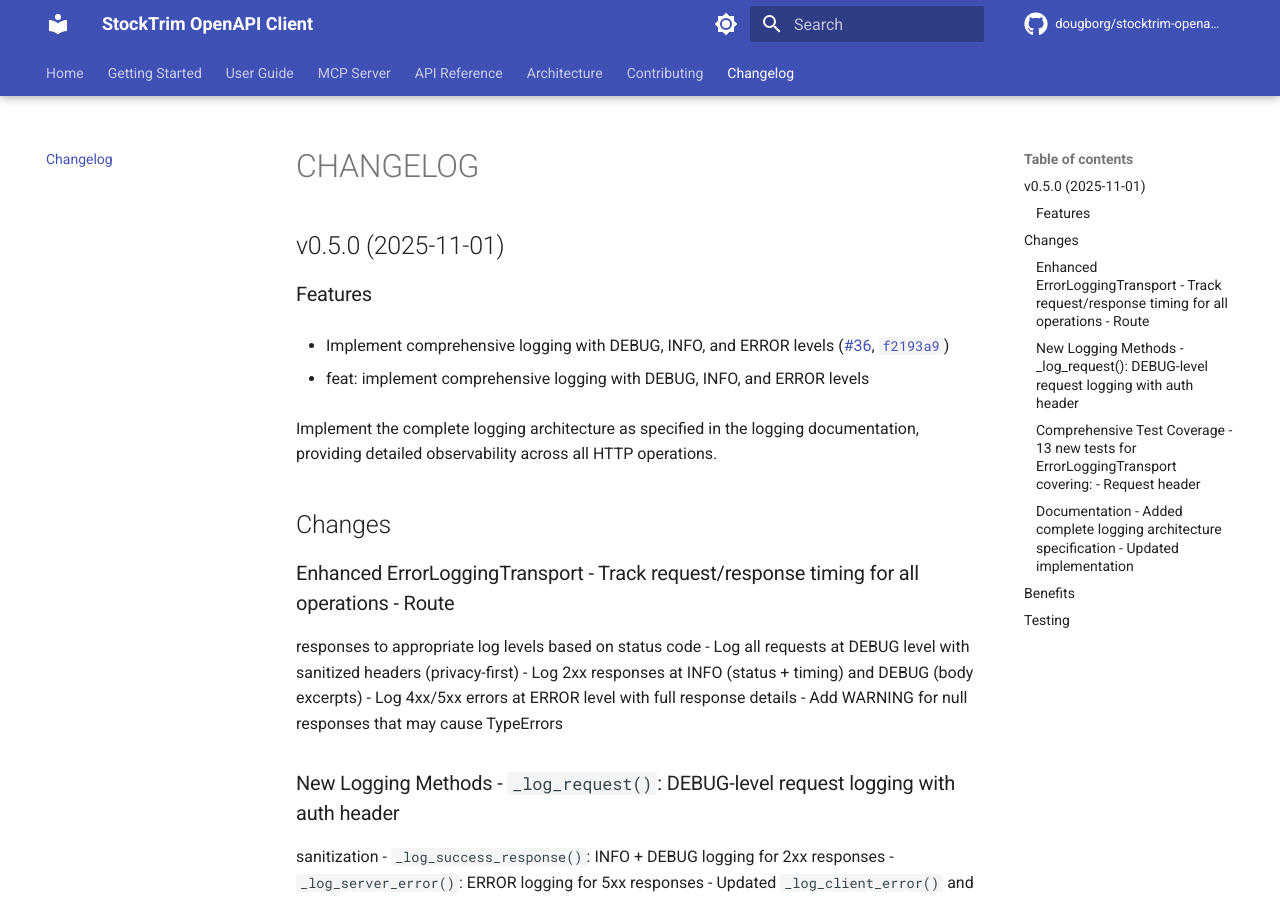
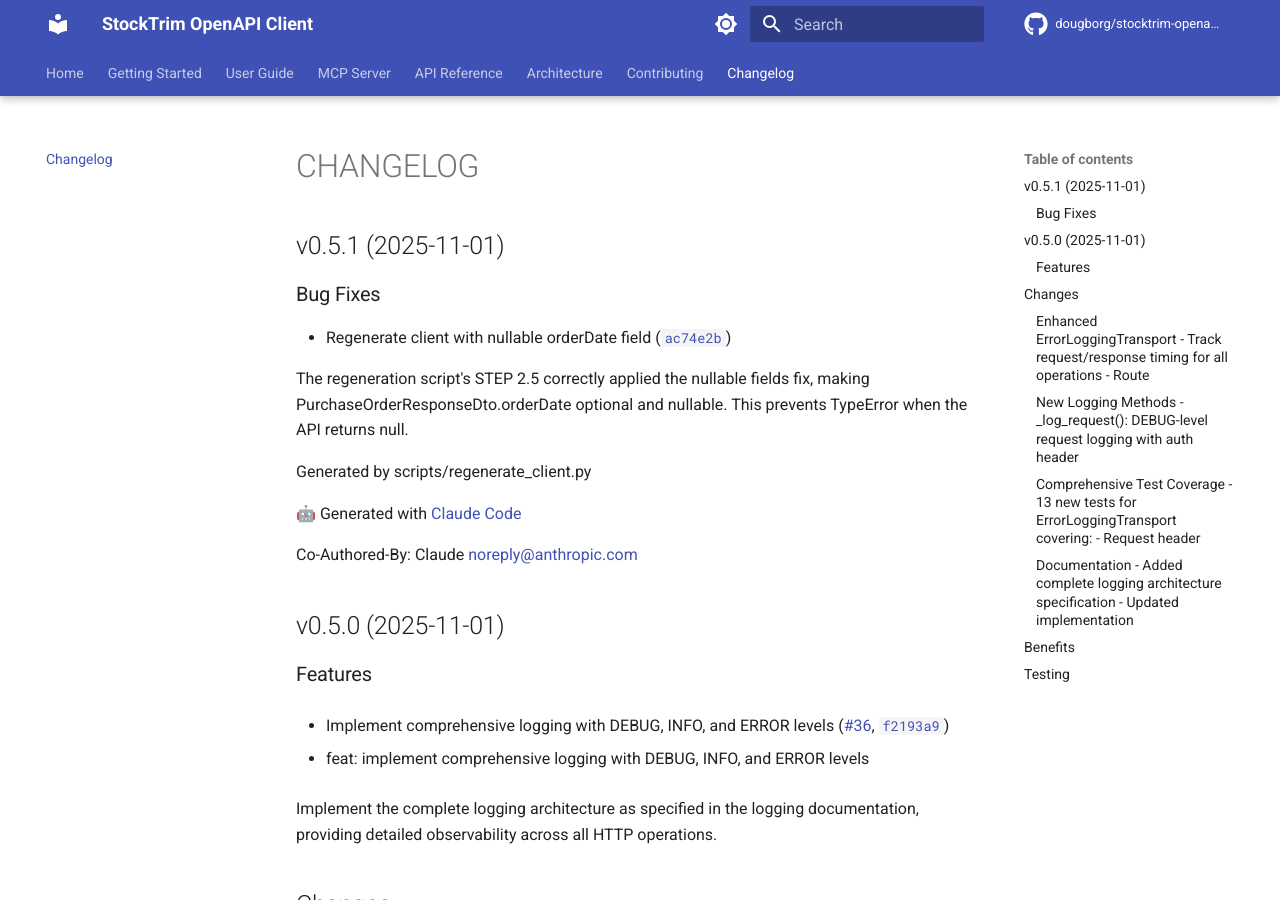
Before and after one commit to dougborg/stocktrim-openapi-client, an MkDocs documentation site: the page built from docs/CHANGELOG.md, in a window 1280 px wide and 900 px high. Built offline with MkDocs 1.6.1 and Material for MkDocs 9.7.7, drawn with Linux system fonts in a browser that asks for light colours; comment, search, counter and statistics services are not loaded; the version menu is left out.

Commit message:
chore(release): client v0.5.1

```diff
--- a/docs/CHANGELOG.md
+++ b/docs/CHANGELOG.md
@@ -1,6 +1,23 @@
 # CHANGELOG
 
 <!-- version list -->
+
+## v0.5.1 (2025-11-01)
+
+### Bug Fixes
+
+- Regenerate client with nullable orderDate field
+  ([`ac74e2b`](https://github.com/dougborg/stocktrim-openapi-client/commit/ac74e2bda1c82c72bde040b792ba918c1eec1395))
+
+The regeneration script's STEP 2.5 correctly applied the nullable fields fix, making
+PurchaseOrderResponseDto.orderDate optional and nullable. This prevents TypeError when
+the API returns null.
+
+Generated by scripts/regenerate_client.py
+
+🤖 Generated with [Claude Code](https://claude.com/claude-code)
+
+Co-Authored-By: Claude <noreply@anthropic.com>
 
 ## v0.5.0 (2025-11-01)
 
--- a/pyproject.toml
+++ b/pyproject.toml
@@ -1,6 +1,6 @@
 [project]
 name = "stocktrim-openapi-client"
-version = "0.5.0"
+version = "0.5.1"
 description = "A modern, pythonic StockTrim Inventory Management API client with automatic retries, rate limiting, and smart pagination"
 authors = [
     {name = "Doug Borg", email = "dougborg@dougborg.org"},
--- a/stocktrim_public_api_client/__init__.py
+++ b/stocktrim_public_api_client/__init__.py
@@ -5,7 +5,7 @@ A modern, pythonic StockTrim Inventory Management API client with automatic
 retries and custom authentication.
 """
 
-__version__ = "0.5.0"
+__version__ = "0.5.1"
 
 from .stocktrim_client import StockTrimClient
 from .utils import (
```
